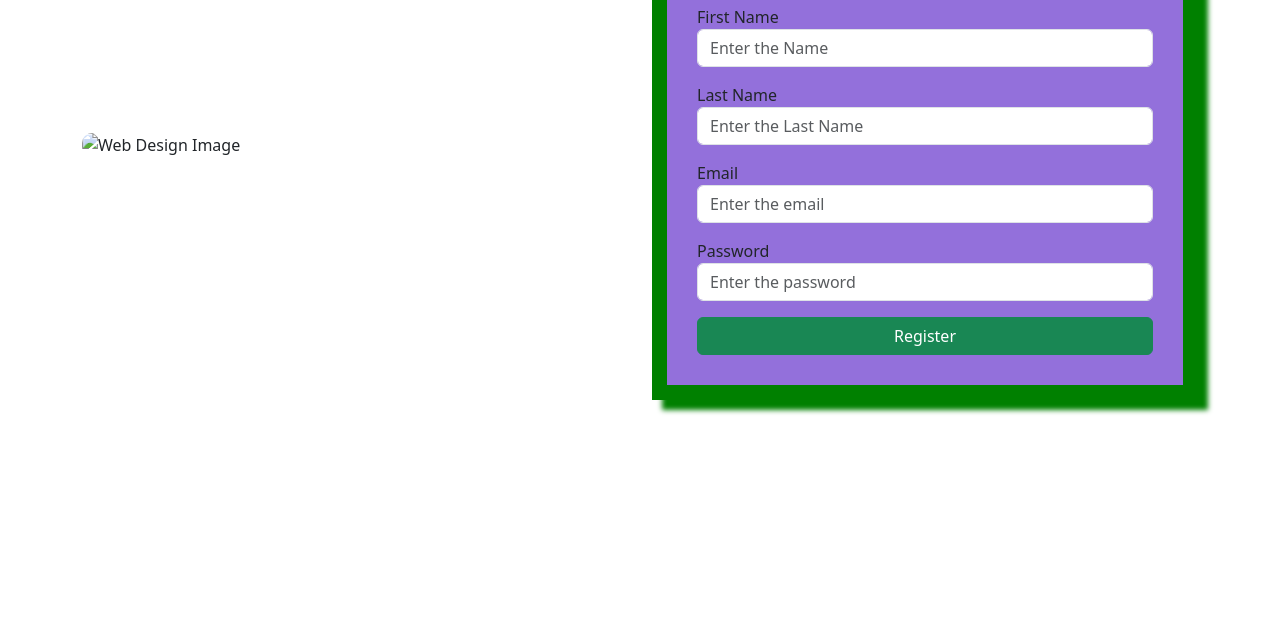
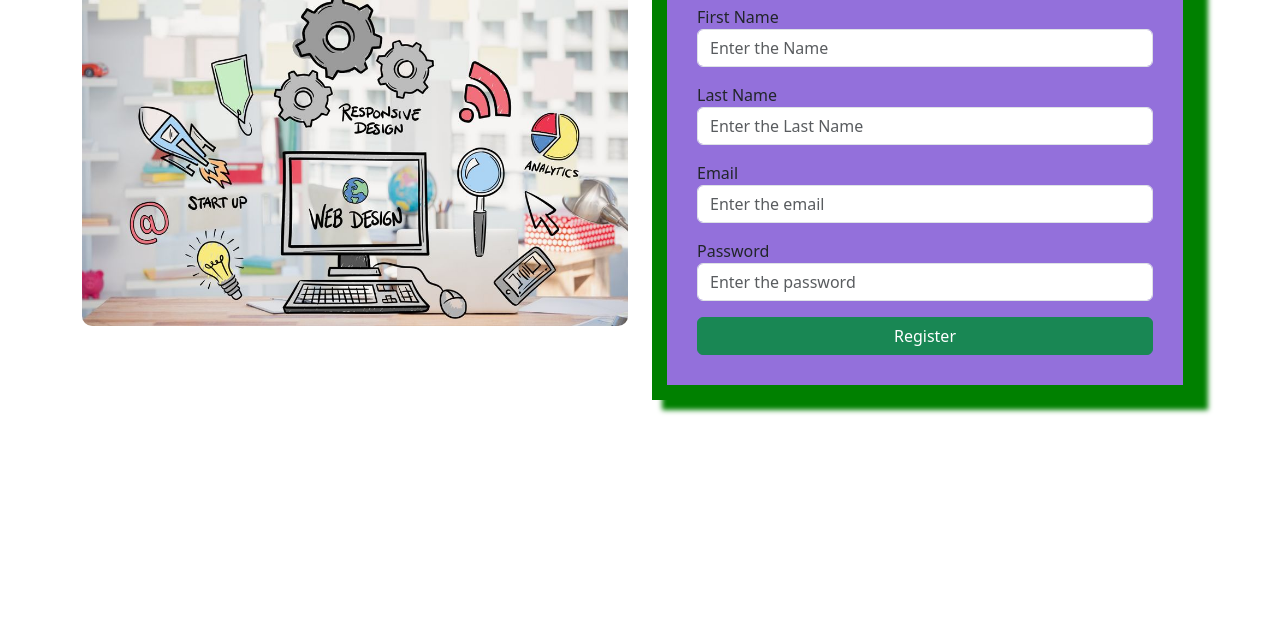
Before and after one commit to MehakAgarwal349/Task4, a plain HTML site: page index.html in a window 1280 px wide. Shown: the part 160-800 px from the top of the page. Drawn offline with nearby package versions, Linux system fonts and the light colour scheme.

Commit message:
Update index.html

```diff
--- a/index.html
+++ b/index.html
@@ -31,7 +31,7 @@
     <div class="row align-items-center">
       <!-- Image Section -->
       <div class="col-md-6">
-        <img src="./Images/web-design-concept-with-drawings.jpg" alt="Web Design Image">
+        <img src="web-design-concept-with-drawings.jpg" alt="Web Design Image">
       </div>
 
       <!-- Form Section -->
```
